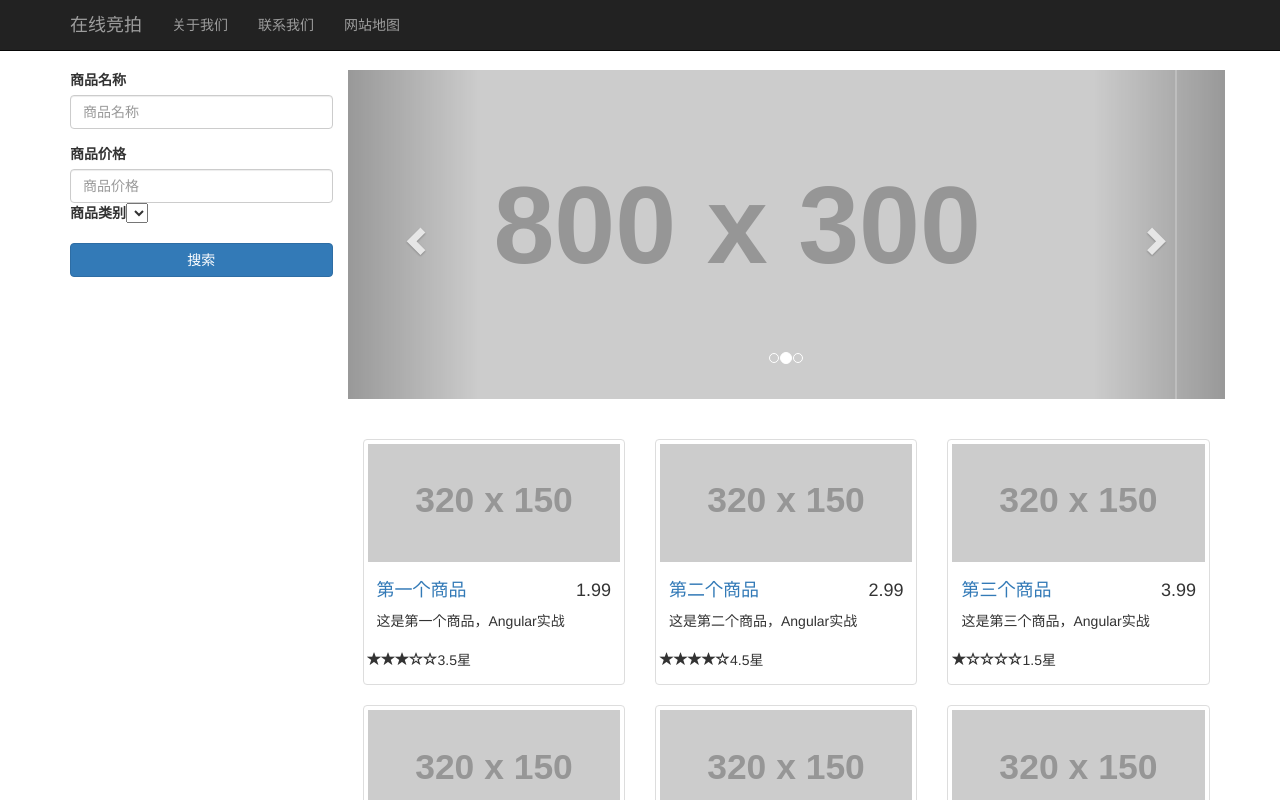
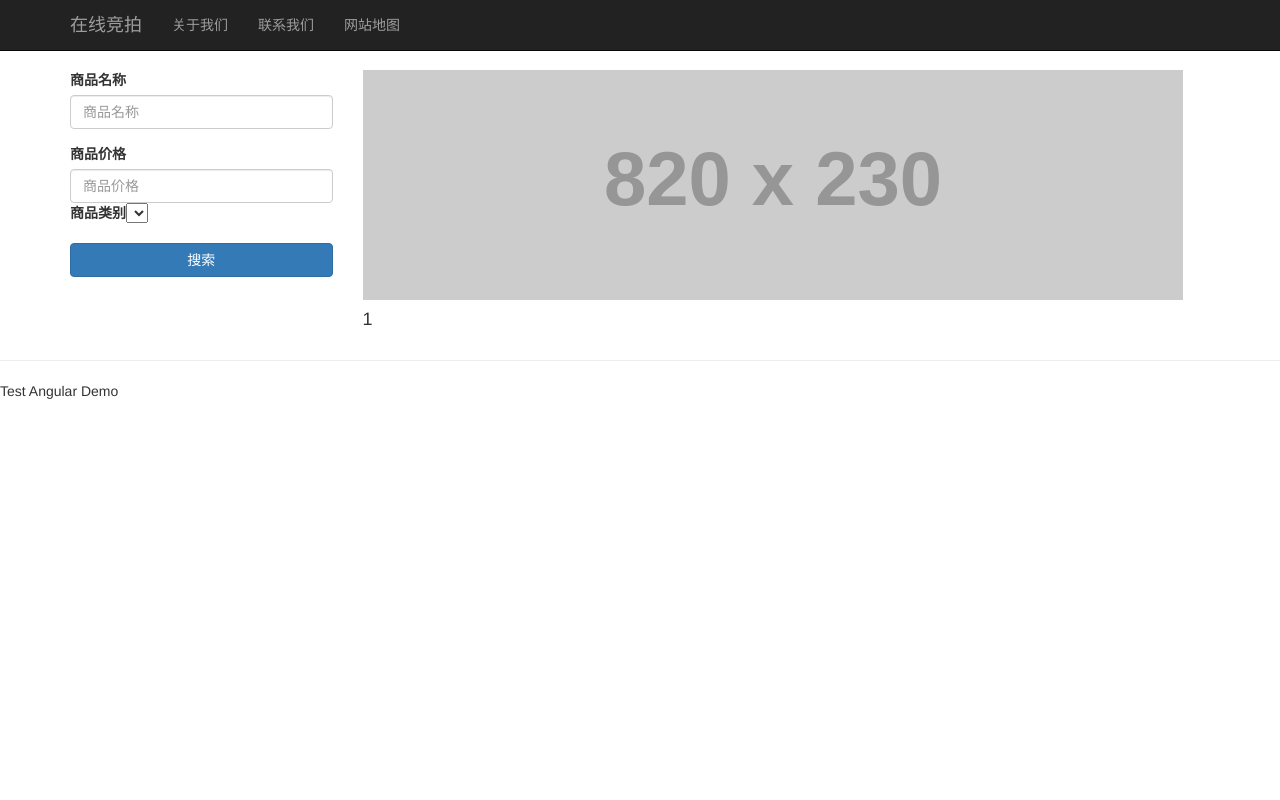
Before and after one commit to alittleanimal/Angular0106Demo, an Angular app: page /product/1 in a window 1280 px wide. Shown: the top 800 px of the page. Built offline with nearby package versions, Linux system fonts and the light colour scheme.

Commit message:
Add Router

```diff
--- a/src/app/app.component.html
+++ b/src/app/app.component.html
@@ -5,12 +5,7 @@
             <app-search></app-search>
         </div>
         <div class="col-md-9">
-            <div class="row carousel-container">
-                <app-carousel></app-carousel>
-            </div>
-            <div class="row">
-                <app-product></app-product>
-            </div>
+            <router-outlet></router-outlet>
         </div>
     </div>
 </div>
--- a/src/app/app.module.ts
+++ b/src/app/app.module.ts
@@ -9,7 +9,15 @@
 import { CarouselComponent } from './carousel/carousel.component';
 import { ProductComponent } from './product/product.component';
 import { StarsComponent } from './stars/stars.component';
+import { ProductDetailComponent } from './product-detail/product-detail.component';
+import { HomeComponent } from './home/home.component';
+import { Routes } from '@angular/router';
+import { RouterModule } from '@angular/router';
 
+const routeConfig: Routes = [
+  { path: '', component: HomeComponent },
+  { path: 'product/:productTitle', component: ProductDetailComponent }
+]
 
 @NgModule({
   declarations: [
@@ -19,10 +27,13 @@
     SearchComponent,
     CarouselComponent,
     ProductComponent,
-    StarsComponent
+    StarsComponent,
+    ProductDetailComponent,
+    HomeComponent
   ],
   imports: [
-    BrowserModule
+    BrowserModule,
+    RouterModule.forRoot(routeConfig)
   ],
   providers: [],
   bootstrap: [AppComponent]
--- a/src/app/carousel/carousel.component.html
+++ b/src/app/carousel/carousel.component.html
@@ -1,26 +1,24 @@
 <div class="carousel slide" data-ride="carousel">
     <ol class="carousel-indicators">
-    <li data-target="#carousel-example-generic" data-slide-to="0" class="active"></li>
-    <li data-target="#carousel-example-generic" data-slide-to="1"></li>
-    <li data-target="#carousel-example-generic" data-slide-to="2"></li>
+      <li class="active"></li>
+      <li></li>
+      <li></li>
     </ol>
     <div class="carousel-inner">
       <div class="item active">
-      <img src="http://via.placeholder.com/800x300" class="slide-image" alt="First slide">
+        <img src="http://via.placeholder.com/800x300" class="slide-image">
       </div>
       <div class="item">
-      <img src="http://via.placeholder.com/800x300" class="slide-image" alt="Second slide">
+        <img src="http://via.placeholder.com/800x300" class="slide-image">
       </div>
       <div class="item">
-      <img src="http://via.placeholder.com/800x300" class="slide-image" alt="Third slide">
+        <img src="http://via.placeholder.com/800x300" class="slide-image">
       </div>
     </div>
-  <a class="left carousel-control" href="#carousel-example-generic" role="button" data-slide="prev">
-    <span class="glyphicon glyphicon-chevron-left" aria-hidden="true"></span>
-    <span class="sr-only">Previous</span>
+    <a href="javascript:$('.carousel').carousel('prev')" class="left carousel-control">
+      <span class="glyphicon glyphicon-chevron-left"></span>
     </a>
-  <a class="right carousel-control" href="#carousel-example-generic" role="button" data-slide="next">
-    <span class="glyphicon glyphicon-chevron-right" aria-hidden="true"></span>
-    <span class="sr-only">Next</span>
+    <a href="javascript:$('.carousel').carousel('next')" class="right carousel-control">
+        <span class="glyphicon glyphicon-chevron-right"></span>
     </a>
   </div>
--- /dev/null
+++ b/src/app/home/home.component.css
@@ -0,0 +1,3 @@
+.carousel-container {
+    margin-bottom: 40px;
+}
--- /dev/null
+++ b/src/app/home/home.component.html
@@ -0,0 +1,6 @@
+<div class="row carousel-container">
+    <app-carousel></app-carousel>
+</div>
+<div class="row">
+    <app-product></app-product>
+</div>
--- /dev/null
+++ b/src/app/home/home.component.ts
@@ -0,0 +1,15 @@
+import { Component, OnInit } from '@angular/core';
+
+@Component({
+  selector: 'app-home',
+  templateUrl: './home.component.html',
+  styleUrls: ['./home.component.css']
+})
+export class HomeComponent implements OnInit {
+
+  constructor() { }
+
+  ngOnInit() {
+  }
+
+}
--- /dev/null
+++ b/src/app/product-detail/product-detail.component.html
@@ -0,0 +1,4 @@
+<div>
+  <img src="http://via.placeholder.com/820x230">
+  <h4>{{productTitle}}</h4>
+</div>
--- /dev/null
+++ b/src/app/product-detail/product-detail.component.ts
@@ -0,0 +1,20 @@
+import { Component, OnInit } from '@angular/core';
+import { ActivatedRoute } from '@angular/router'
+
+@Component({
+  selector: 'app-product-detail',
+  templateUrl: './product-detail.component.html',
+  styleUrls: ['./product-detail.component.css']
+})
+export class ProductDetailComponent implements OnInit {
+
+
+  productTitle: string;
+
+  constructor(private routeInfo: ActivatedRoute) { }
+
+  ngOnInit() {
+    this.productTitle = this.routeInfo.snapshot.params["productTitle"];
+  }
+
+}
--- a/src/app/product/product.component.html
+++ b/src/app/product/product.component.html
@@ -3,7 +3,7 @@
     <img [src]="imgUrl" alt="">
     <div class="caption">
       <h4 class="pull-right">{{product.price}}</h4>
-      <h4><a href="#">{{product.title}}</a></h4>
+      <h4><a [routerLink] = "['/product', product.title]">{{product.title}}</a></h4>
       <p>{{product.desc}}</p>
     </div>
     <div>
```
Also changed, not shown: src/app/product-detail/product-detail.component.css (added), 2 other files (tests, documents, lock files or other folders). Lines whose indentation alone changed are shown as unchanged.
